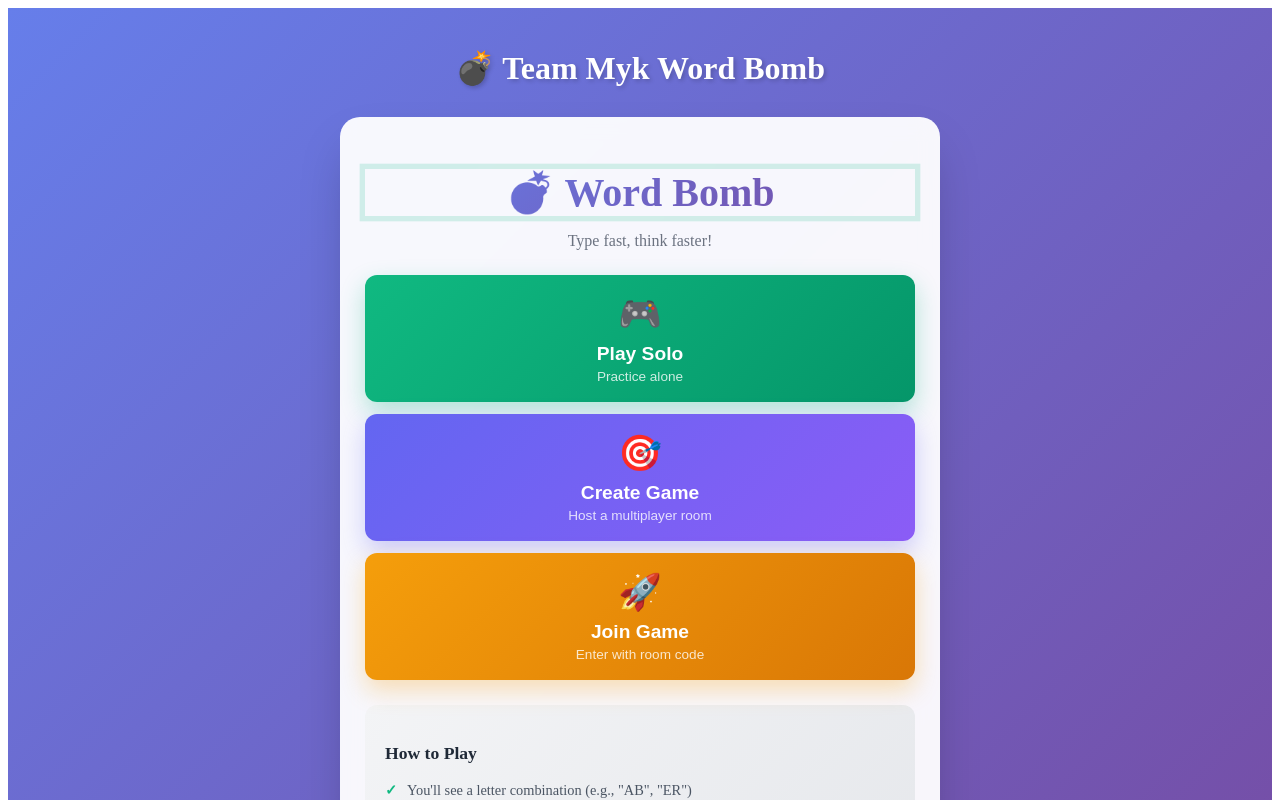
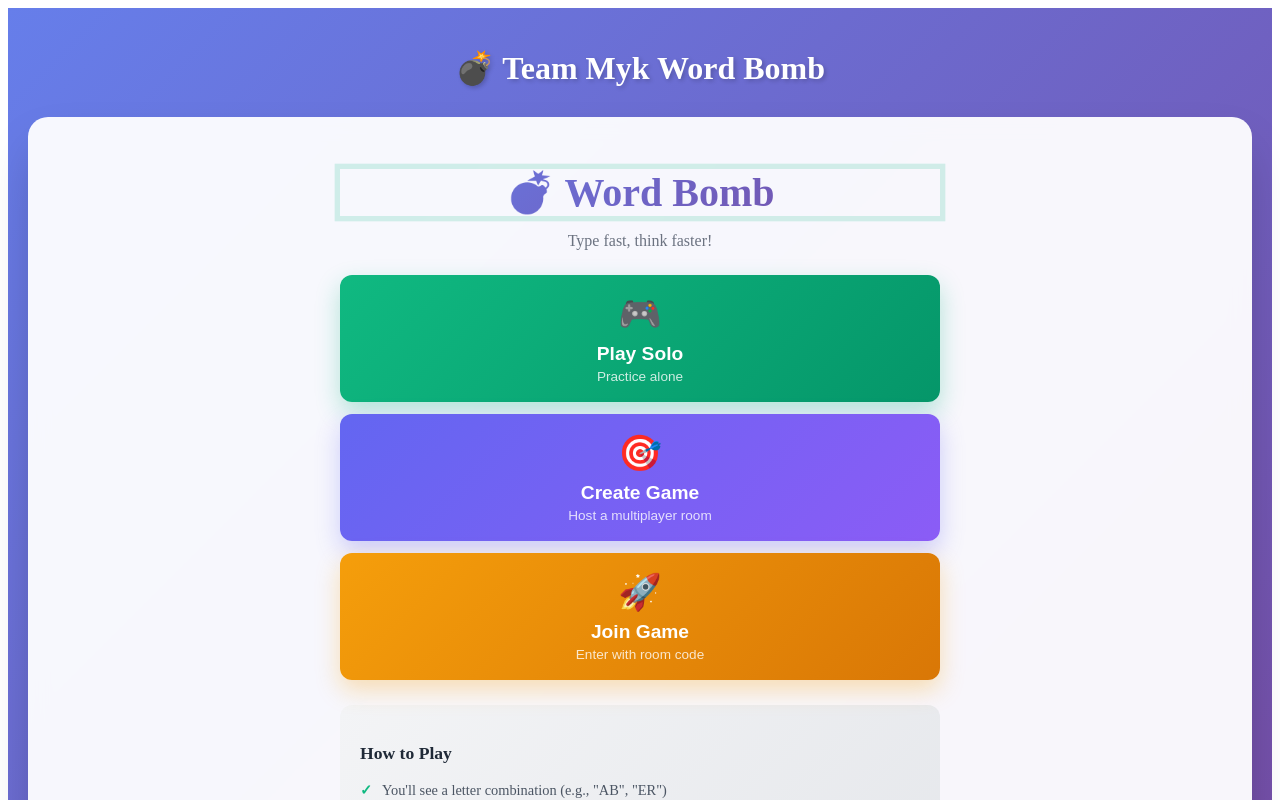
Before and after one commit to mlparaiso/wordbombgame, a React (Create React App) app: page / in a window 1280 px wide. Shown: the top 800 px of the page. Built offline with nearby package versions, Linux system fonts and the light colour scheme; no server answers; the HTML template or start-up script is replaced by a standard one.

Commit message:
Increase container max-width from 600px to 1280px for better screen utilization

```diff
--- a/src/App.css
+++ b/src/App.css
@@ -9,7 +9,7 @@
 
 .container {
   width: 100%;
-  max-width: 600px;
+  max-width: 1280px;
   animation: fadeIn 0.5s ease-in;
 }
 
```
